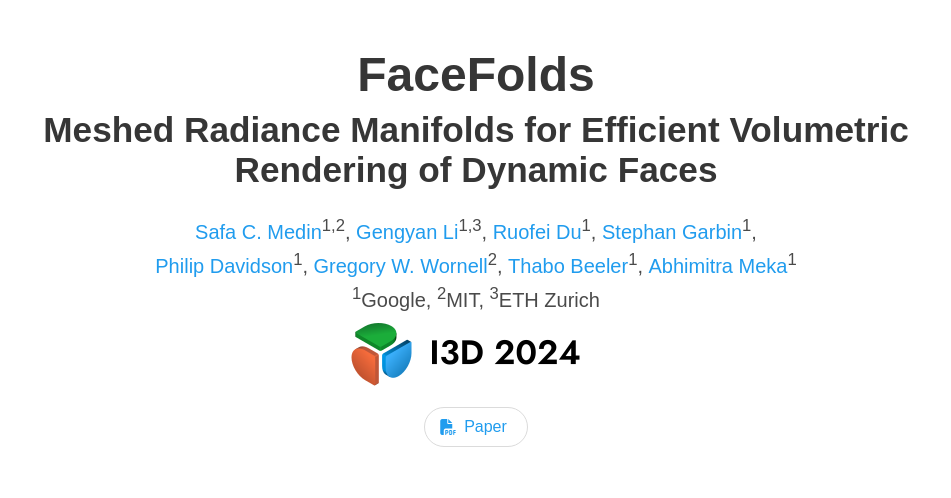
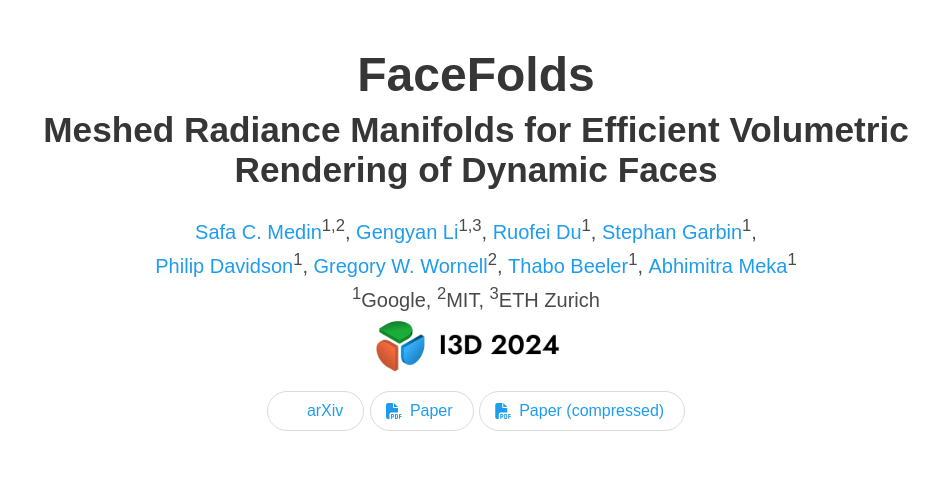
Before and after one commit to syntec-research/FaceFolds, a plain HTML site: page index.html in a window 1280 px wide. Shown: the top 498 px of the page, without its empty margins (164-1115 px from the left). Drawn offline with nearby package versions, Linux system fonts and the light colour scheme; some icons are missing; a web font is replaced by a local one.

Commit message:
Update index.html

```diff
--- a/index.html
+++ b/index.html
@@ -42,7 +42,7 @@
           <h1 class="title is-1 publication-title" style="margin-bottom:0.5rem">FaceFolds</h1>
           <h1 class="title is-1 publication-title" style="font-size:2.2rem">Meshed Radiance Manifolds for Efficient Volumetric Rendering of Dynamic Faces</h1>
           <div class="is-size-5 publication-authors">
-            <span class="author-block"><a href="https://stuff.mit.edu/people/medin/" target="_blank">Safa C. Medin</a><sup>1,2</sup>,</span>
+            <span class="author-block"><a href="https://www.mit.edu/~medin/" target="_blank">Safa C. Medin</a><sup>1,2</sup>,</span>
             <span class="author-block"><a href="https://ait.ethz.ch/people/lig" target="_blank">Gengyan Li</a><sup>1,3</sup>,</span>
             <span class="author-block"><a href="https://duruofei.com/" target="_blank">Ruofei Du</a><sup>1</sup>,</span>
             <span class="author-block"><a href="http://stephangarbin.com/" target="_blank">Stephan Garbin</a><sup>1</sup>,</span><br>
@@ -56,16 +56,27 @@
               <span class="author-block"><sup>3</sup>ETH Zurich</span>
             </div>
             <div class="is-size-5 publication-authors">
-              <a href="https://i3dsymposium.org/2024/index.html"><img src="./images/banner.png" alt=""></a>
+              <a href="https://i3dsymposium.org/2024/index.html"><img src="./images/banner.png" alt="" style="width:200px"></a>
             </div>
               <div class="publication-links">
-            <!-- PDF Link. -->
             <span class="link-block">
-              <a href="./files/paper.pdf" target="_blank" class="external-link button is-normal is-rounded">
+              <a href="https://arxiv.org/abs/2404.13807" target="_blank" class="external-link button is-normal is-rounded">
                 <span class="icon">
+                      <i class="ai ai-arxiv"></i>
+                  </span>
+            <span >arXiv</span>
+              </a>
+              <a href="./files/FaceFolds.pdf" target="_blank" class="external-link button is-normal is-rounded">
+            <span class="icon">
                       <i class="fas fa-file-pdf"></i>
-                  </span>
-                <span>Paper</span>
+            </span>
+            <span>Paper</span>
+              </a>
+            <a href="./files/FaceFolds_compressed.pdf" target="_blank" class="external-link button is-normal is-rounded">
+            <span class="icon">
+                      <i class="fas fa-file-pdf"></i>
+            </span>
+                <span >Paper (compressed)</span>
               </a>
             </span>
           </div>
```
